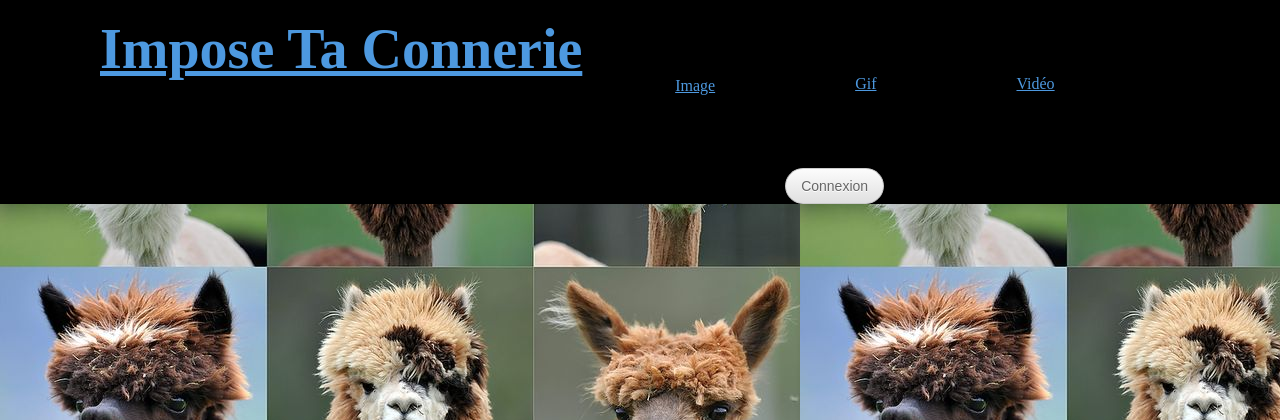
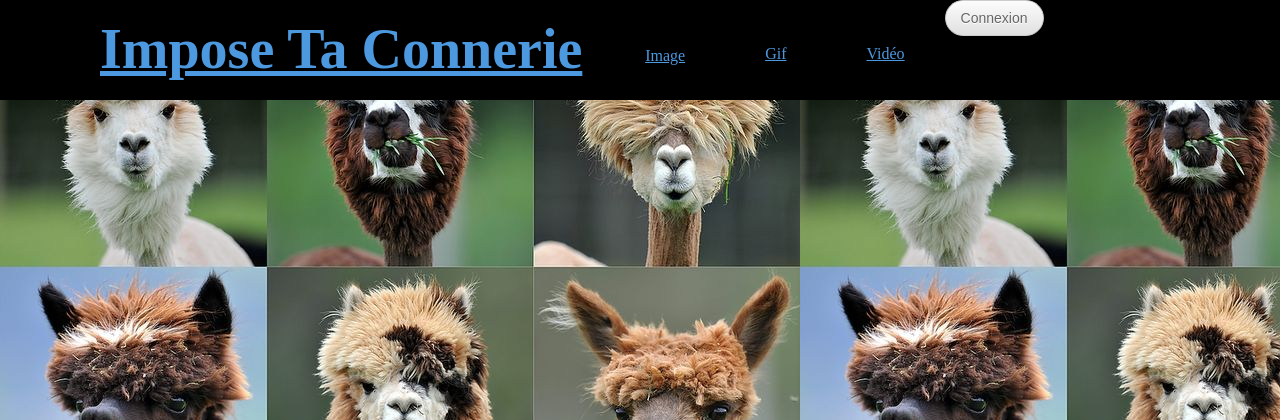
Before and after one commit to VizualM/imposetaconnerie, a PHP site: page / in a window 1280 px wide. Shown: the top 420 px of the page. Run offline with PHP 8.4, Linux system fonts and the light colour scheme; some libraries are stand-ins or nearby versions.

Commit message:
modif header

```diff
--- a/vue/site/css/style.css
+++ b/vue/site/css/style.css
@@ -31,6 +31,7 @@
     {
         margin: auto;
         width: 1080px;
+        height: 100px;
     }
 
 #header #titre
@@ -40,7 +41,7 @@
 
 #header #menu ul li
     {
-        margin: 70px;
+        margin: 40px;
         float: left;
     }
 
```
